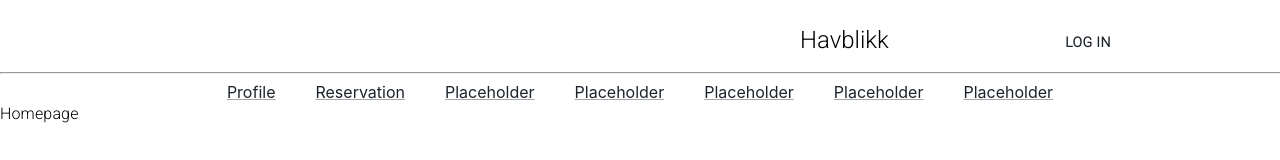
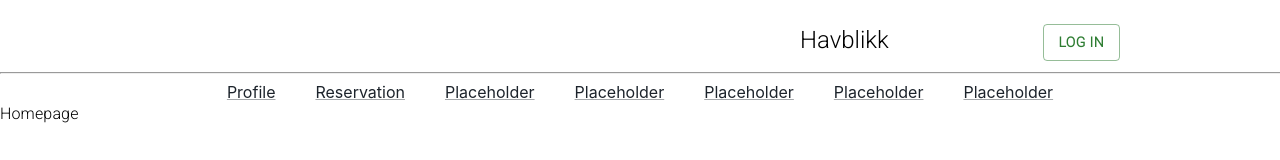
Before and after one commit to sundehakon/Hotell-React, a React (Create React App) app: page / in a window 1280 px wide. Shown: the top 160 px of the page. Built offline with nearby package versions, Linux system fonts and the light colour scheme; no server answers.

Commit message:
Changed login buttons styling

```diff
--- a/src/components/login.js
+++ b/src/components/login.js
@@ -5,7 +5,7 @@ import { Button } from '@mui/material';
 const LoginButton = () => {
     const { loginWithRedirect } = useAuth0();
 
-    return <Button onClick={() => loginWithRedirect()} sx={{ fontWeight: 'bold' }}>Log In</Button>
+    return <Button onClick={() => loginWithRedirect()} sx={{ fontWeight: 'bold' }} variant='outlined' color='success'>Log In</Button>
 }
 
 export default LoginButton;
--- a/src/components/logout.js
+++ b/src/components/logout.js
@@ -5,7 +5,7 @@ import { Button } from '@mui/material';
 function LogoutButton() {
     const { logout } = useAuth0();
 
-    return <Button onClick={() => logout({ returnTo: window.location.origin })} sx={{ fontWeight: 'bold' }}>Log Out</Button>
+    return <Button onClick={() => logout({ returnTo: window.location.origin })} sx={{ fontWeight: 'bold' }} variant='outlined' color='error'>Log Out</Button>
 }
 
 export default LogoutButton;
```
